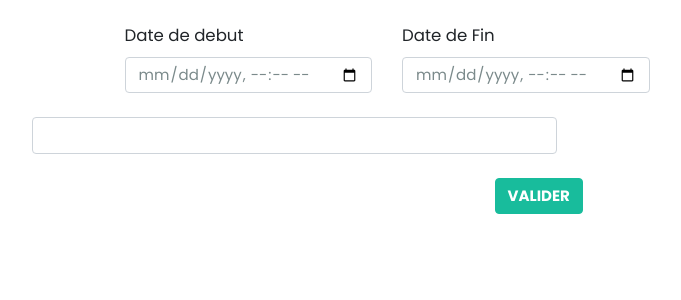
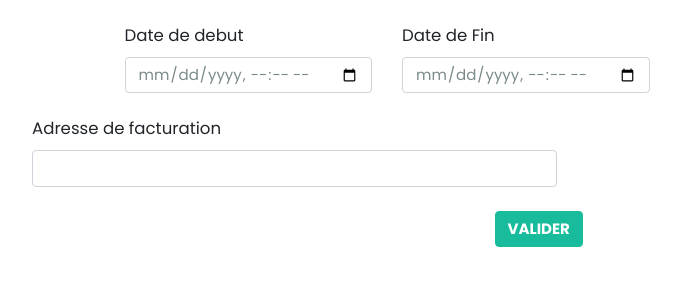
Before and after one commit to teratota/e-motion, an Angular app in the folder Frontend/: page /reservation in a window 1280 px wide. Shown: the top 300 px of the page, without its empty margins (68-749 px from the left). Built offline with nearby package versions, Linux system fonts and the light colour scheme.

Commit message:
Modification reservation

```diff
--- a/Frontend/src/app/component/reservation/reservation.component.html
+++ b/Frontend/src/app/component/reservation/reservation.component.html
@@ -15,6 +15,7 @@
       </div>
       <div class="row my-4">
         <div class="col-md-6">
+          <label for="type">Adresse de facturation</label>
           <input type="text" #email class="form-control">
         </div>
       </div>
```
